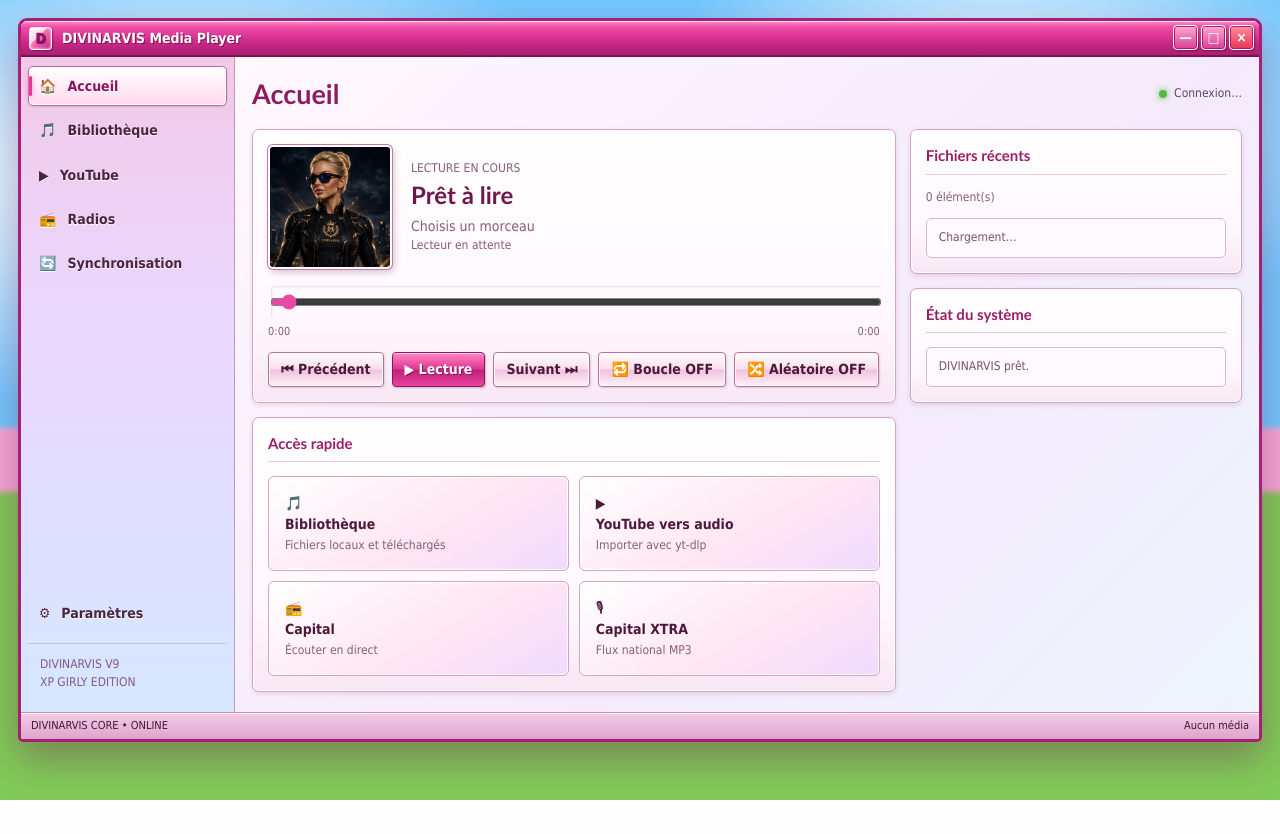
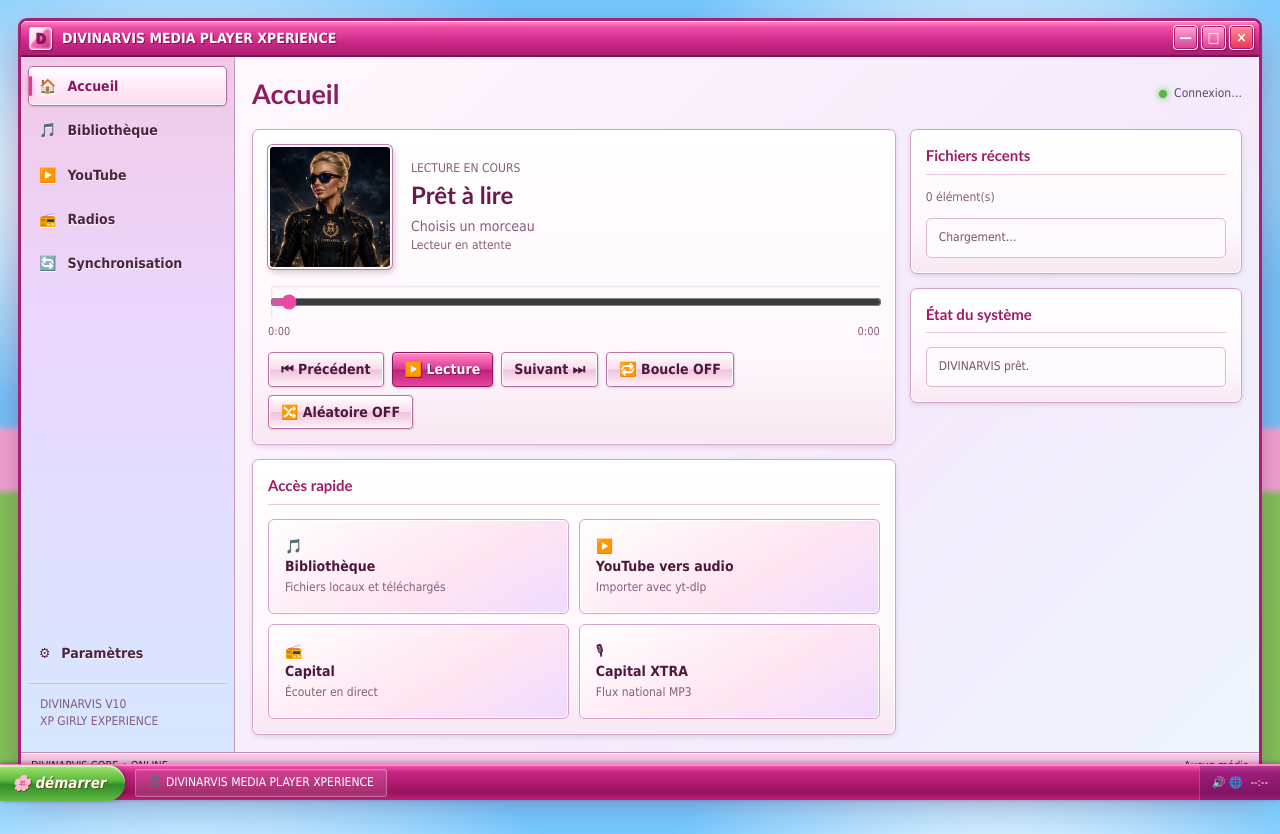
Before and after one commit to divinarvis/olga, a Flask app: page / in a window 1280 px wide. Before the commit the page ends 800 px from the top, so only its background shows below. Run offline with Flask 3, Linux system fonts and the light colour scheme.

Commit message:
Update index.html

```diff
--- a/templates/index.html
+++ b/templates/index.html
@@ -4,7 +4,7 @@
 <meta charset="utf-8">
 <meta name="viewport" content="width=device-width,initial-scale=1,viewport-fit=cover">
 <meta name="theme-color" content="#202020">
-<title>DIVINARVIS Media Player</title>
+<title>DIVINARVIS MEDIA PLAYER XPERIENCE</title>
 <style>
 :root{
   color-scheme:dark;
@@ -49,7 +49,7 @@ button:disabled{opacity:.48;cursor:not-allowed}
 .quick-grid{display:grid;grid-template-columns:repeat(2,minmax(0,1fr));gap:10px}.quick-tile{padding:16px;border:1px solid var(--line);border-radius:8px;background:rgba(255,255,255,.035);text-align:left}.quick-tile:hover{background:rgba(255,255,255,.07)}
 .playlist{display:grid;gap:5px;max-height:510px;overflow:auto}.track-row{display:grid;grid-template-columns:20px minmax(0,1fr) auto auto;align-items:center;gap:7px;padding:8px;border:1px solid transparent;border-radius:6px}.track-row:hover{background:rgba(255,255,255,.055);border-color:var(--line)}.track-icon{color:var(--accent)}.track-name{overflow:hidden;text-overflow:ellipsis;white-space:nowrap;cursor:pointer}.track-name small{display:block;color:var(--muted);font-size:10px}.small{min-height:28px;padding:4px 8px;font-size:11px}
 .sync-button{width:100%;padding:10px}.sync-on{background:#174f78}.sync-off{background:#333}.log{max-height:205px;overflow:auto;white-space:pre-wrap;font:11px/1.5 Consolas,monospace;color:#cfcfcf}.statusbar{display:flex;justify-content:space-between;align-items:center;padding:0 10px;border-top:1px solid var(--line);background:rgba(25,25,25,.75);color:var(--muted);font-size:11px}
-.radio-buttons{display:grid;grid-template-columns:1fr 1fr;gap:9px}.radio-state{margin-top:10px}
+.radio-state{margin-top:10px}
 @media(max-width:900px){body{padding:0}.window{min-height:100vh;border:0;border-radius:0}.shell{grid-template-columns:74px 1fr}.sidebar{align-items:center}.nav-btn{justify-content:center;font-size:0}.nav-btn span{font-size:20px}.side-caption{display:none}.grid{grid-template-columns:1fr}.content{padding:14px}}
 @media(max-width:560px){.window-actions{display:none}.shell{grid-template-columns:1fr;grid-template-rows:auto 1fr}.sidebar{position:sticky;top:0;z-index:5;flex-direction:row;border-right:0;border-bottom:1px solid var(--line);overflow:auto}.sidebar-spacer,.side-caption{display:none}.nav-btn{width:auto;min-width:48px}.player{grid-template-columns:82px minmax(0,1fr)}.cover{width:82px;height:82px}.track-title{font-size:19px}.quick-grid,.radio-buttons{grid-template-columns:1fr}.statusbar{display:none}}
 </style>
@@ -190,12 +190,18 @@ input:focus{border-color:#e33a98;box-shadow:0 0 0 1px #ffc5e4}
 .xp-tray{margin-left:auto;height:100%;display:flex;align-items:center;gap:8px;padding:0 12px;color:white;background:rgba(92,19,113,.38);border-left:1px solid rgba(255,255,255,.22);font-size:11px}
 @media(max-width:900px){body{padding:0 0 38px}.window{min-height:calc(100vh - 38px);border:0;border-radius:0}.shell{grid-template-columns:72px 1fr}.sidebar{background:linear-gradient(#f4cce9,#e5d6ff)}.nav-btn{font-size:0}.nav-btn span{font-size:20px}}
 @media(max-width:560px){.shell{grid-template-columns:1fr;grid-template-rows:auto 1fr}.sidebar{background:linear-gradient(90deg,#f4cce9,#e0d5ff);border-bottom:1px solid #c895bd}.xp-task-app{display:none}.xp-start{min-width:94px}.content{padding:11px}.window{grid-template-rows:36px 1fr 27px}}
+
+/* Love Radio Russie & Style des boutons radios alignés à 3 */
+.radio-buttons{grid-template-columns:repeat(3,minmax(0,1fr))}
+.love-radio-btn{display:flex;align-items:center;justify-content:center;gap:8px;background:linear-gradient(#ff766f,#db1e27 48%,#bd1119 52%,#f13b40)!important;border-color:#a30d14!important;color:#fff!important;text-shadow:1px 1px #790a0f!important}
+.love-radio-icon{width:28px;height:28px;flex:0 0 28px;border-radius:6px;object-fit:cover;background:#e5262d;border:1px solid rgba(255,255,255,.78);box-shadow:inset 0 0 0 1px rgba(255,255,255,.25),1px 1px 3px rgba(94,8,14,.28)}
+@media(max-width:700px){.radio-buttons{grid-template-columns:1fr}.love-radio-btn{justify-content:flex-start}}
 </style>
 </head>
 <body>
 <div class="window">
   <div class="titlebar">
-    <div class="app-title"><div class="app-icon">D</div><span>DIVINARVIS Media Player</span></div>
+    <div class="app-title"><div class="app-icon">D</div><span>DIVINARVIS MEDIA PLAYER XPERIENCE</span></div>
     <div class="window-actions"><button class="win-btn">—</button><button class="win-btn">□</button><button class="win-btn close">×</button></div>
   </div>
 
@@ -203,12 +209,12 @@ input:focus{border-color:#e33a98;box-shadow:0 0 0 1px #ffc5e4}
     <nav class="sidebar">
       <button class="nav-btn active" data-page="home"><span>🏠</span> Accueil</button>
       <button class="nav-btn" data-page="library"><span>🎵</span> Bibliothèque</button>
-      <button class="nav-btn" data-page="youtube"><span>▶</span> YouTube</button>
+      <button class="nav-btn" data-page="youtube"><span>▶️</span> YouTube</button>
       <button class="nav-btn" data-page="radio"><span>📻</span> Radios</button>
       <button class="nav-btn" data-page="sync"><span>🔄</span> Synchronisation</button>
       <div class="sidebar-spacer"></div>
       <button class="nav-btn" data-page="settings"><span>⚙</span> Paramètres</button>
-      <div class="side-caption">DIVINARVIS V9<br>XP GIRLY EDITION</div>
+      <div class="side-caption">DIVINARVIS V10<br>XP GIRLY EXPERIENCE</div>
     </nav>
 
     <main class="content">
@@ -230,13 +236,13 @@ input:focus{border-color:#e33a98;box-shadow:0 0 0 1px #ffc5e4}
               <input id="progress" class="progress" type="range" min="0" max="1000" value="0">
               <div class="time-row"><span id="currentTime">0:00</span><span id="duration">0:00</span></div>
               <div class="controls">
-                <button class="btn" id="prevBtn">⏮ Précédent</button><button class="btn primary" id="playBtn">▶ Lecture</button><button class="btn" id="nextBtn">Suivant ⏭</button>
+                <button class="btn" id="prevBtn">⏮ Précédent</button><button class="btn primary" id="playBtn">▶️ Lecture</button><button class="btn" id="nextBtn">Suivant ⏭</button>
                 <button class="btn" id="loopBtn">🔁 Boucle OFF</button><button class="btn" id="randomBtn">🔀 Aléatoire OFF</button>
               </div>
             </div>
             <div class="card"><h2>Accès rapide</h2><div class="quick-grid">
               <button class="quick-tile" data-go="library">🎵<br><strong>Bibliothèque</strong><br><span class="subtle">Fichiers locaux et téléchargés</span></button>
-              <button class="quick-tile" data-go="youtube">▶<br><strong>YouTube vers audio</strong><br><span class="subtle">Importer avec yt-dlp</span></button>
+              <button class="quick-tile" data-go="youtube">▶️<br><strong>YouTube vers audio</strong><br><span class="subtle">Importer avec yt-dlp</span></button>
               <button class="quick-tile" id="capitalQuick">📻<br><strong>Capital</strong><br><span class="subtle">Écouter en direct</span></button>
               <button class="quick-tile" id="xtraQuick">🎙<br><strong>Capital XTRA</strong><br><span class="subtle">Flux national MP3</span></button>
             </div></div>
@@ -263,12 +269,27 @@ input:focus{border-color:#e33a98;box-shadow:0 0 0 1px #ffc5e4}
 
       <section class="page" id="page-radio">
         <div class="toolbar"><h1 class="page-title">Radios</h1></div>
-        <div class="grid"><div class="card"><h2>Stations</h2><div class="radio-buttons"><button id="capitalBtn" class="btn primary">▶ Capital</button><button id="xtraBtn" class="btn primary">▶ Capital XTRA</button></div><div id="radioState" class="notice radio-state">Aucune radio active</div></div><aside class="card"><h2>Flux personnalisé</h2><div class="field"><label for="radioUrl">URL audio directe</label><input id="radioUrl" type="url" placeholder="https://…"><button id="customRadioBtn" class="btn">Lire le flux</button></div><div class="notice">Capital XTRA utilise désormais le flux national MP3 avec solution de repli.</div></aside></div>
+        <div class="grid">
+          <div class="card">
+            <h2>Stations</h2>
+            <div class="radio-buttons">
+              <button id="capitalBtn" class="btn primary">▶️ Capital</button>
+              <button id="loveRadioBtn" class="btn love-radio-btn"><img class="love-radio-icon" src="/static/loveradio.jpg" alt=""><span>Love Radio Russie</span></button>
+              <button id="xtraBtn" class="btn primary">▶️ Capital XTRA</button>
+            </div>
+            <div id="radioState" class="notice radio-state">Aucune radio active</div>
+          </div>
+          <aside class="card">
+            <h2>Flux personnalisé</h2>
+            <div class="field"><label for="radioUrl">URL audio directe</label><input id="radioUrl" type="url" placeholder="https://…"><button id="customRadioBtn" class="btn">Lire le flux</button></div>
+            <div class="notice">Capital XTRA utilise désormais le flux national MP3 avec solution de repli.</div>
+          </aside>
+        </div>
       </section>
 
       <section class="page" id="page-sync">
         <div class="toolbar"><h1 class="page-title">Synchronisation</h1></div>
-        <div class="grid"><div class="card"><h2>Dell ↔ iPhone</h2><button id="syncToggleBtn" class="btn sync-button sync-off">🔴 SYNCHRO OFF</button><p id="syncHelp" class="subtle">Désactivée par défaut.</p><div id="syncStatus" class="notice">Synchro OFF</div></div><aside class="card"><h2>Journal</h2><div id="journal" class="log">DIVINARVIS prêt.</div><div class="controls"><button id="clearLogBtn" class="btn">Effacer</button></div></aside></div>
+        <div class="grid"><div class="card"><h2>Dell ↔️ iPhone</h2><button id="syncToggleBtn" class="btn sync-button sync-off">🔴 SYNCHRO OFF</button><p id="syncHelp" class="subtle">Désactivée par défaut.</p><div id="syncStatus" class="notice">Synchro OFF</div></div><aside class="card"><h2>Journal</h2><div id="journal" class="log">DIVINARVIS prêt.</div><div class="controls"><button id="clearLogBtn" class="btn">Effacer</button></div></aside></div>
       </section>
 
       <section class="page" id="page-settings">
@@ -280,14 +301,28 @@ input:focus{border-color:#e33a98;box-shadow:0 0 0 1px #ffc5e4}
   <div class="statusbar"><span>DIVINARVIS CORE • ONLINE</span><span id="statusTrack">Aucun média</span></div>
 </div>
 
+<div class="xp-taskbar">
+  <button class="xp-start">
+    🌸 démarrer
+  </button>
+
+  <div class="xp-task-app">
+    🎵 DIVINARVIS MEDIA PLAYER XPERIENCE
+  </div>
+
+  <div class="xp-tray">
+    🔊 🌐
+    <span id="xpClock">--:--</span>
+  </div>
+</div>
+
+<script src="/static/divinarvis-ai-launcher.js"></script>
+<script src="/static/divinarvis-radio-final.js"></script>
+
 <script>
 "use strict";
 const $=id=>document.getElementById(id),audio=$("audio");
 let tracks=[],current=-1,isLoop=false,randomMode=false,currentRadioId=null,portalSyncEnabled=false,lastSeenSyncTs=0,syncFirstPoll=true,syncPollBusy=false;
-const RADIO={
-  capital:{name:"Capital",urls:["https://media-ice.musicradio.com/CapitalUKMP3","https://media-ssl.musicradio.com/Capital"]},
-  xtra:{name:"Capital XTRA",urls:["https://media-ice.musicradio.com/CapitalXTRANationalMP3","https://media-ssl.musicradio.com/CapitalXTRA"]}
-};
 const portalClientId=(()=>{let id=localStorage.getItem("divinarvis_client_id");if(!id){id="device_"+Date.now().toString(36)+"_"+Math.random().toString(36).slice(2,9);localStorage.setItem("divinarvis_client_id",id)}return id})();
 function showPage(name){document.querySelectorAll(".page").forEach(x=>x.classList.toggle("active",x.id===`page-${name}`));document.querySelectorAll(".nav-btn[data-page]").forEach(x=>x.classList.toggle("active",x.dataset.page===name))}
 document.querySelectorAll("[data-page]").forEach(b=>b.addEventListener("click",()=>showPage(b.dataset.page)));document.querySelectorAll("[data-go]").forEach(b=>b.addEventListener("click",()=>showPage(b.dataset.go)));
@@ -303,13 +338,11 @@ async function loadFiles(){try{tracks=await api("/api/files");renderPlaylist();$
 function buildRows(target,items){const list=$(target);list.replaceChildren();if(!items.length){const e=document.createElement("div");e.className="notice";e.textContent="Aucun fichier.";list.append(e);return}items.forEach(track=>{const index=tracks.findIndex(t=>t.name===track.name),row=document.createElement("div");row.className="track-row";const icon=document.createElement("span");icon.className="track-icon";icon.textContent=index===current?"▶":"♪";const name=document.createElement("div");name.className="track-name";name.title=track.name;name.innerHTML="";const main=document.createElement("span");main.textContent=track.displayName||track.name;const small=document.createElement("small");small.textContent=`${bytes(track.size)} • ${new Date(track.modified*1000).toLocaleDateString()}`;name.append(main,small);name.onclick=()=>playIdx(index);const play=document.createElement("button");play.className="btn small";play.textContent="Lire";play.onclick=()=>playIdx(index);const del=document.createElement("button");del.className="btn small danger";del.textContent="Supprimer";del.onclick=()=>deleteTrack(track.name);row.append(icon,name,play,del);list.append(row)})}
 function renderPlaylist(){$("trackCount").textContent=tracks.length;$("trackCountHome").textContent=tracks.length;buildRows("playlist",tracks);buildRows("recentPlaylist",tracks.slice(0,5))}
 async function playIdx(i,remote=false){if(!Number.isInteger(i)||i<0||i>=tracks.length)return;current=i;currentRadioId=null;audio.src=tracks[i].url;$("title").textContent=tracks[i].displayName\vert{}\vert{}tracks[i].name;$("meta").textContent="Bibliothèque DIVINARVIS";$("liveHint").textContent=tracks[i].name;$("statusTrack").textContent=$("title").textContent;renderPlaylist();try{await audio.play()}catch(_){log("Appuie sur Lecture pour autoriser le son.")}if(!remote)pushSync("playIdx",{index:i,currentTime:0})}
-async function tryRadio(station,id,remote=false){current=-1;currentRadioId=id;let pos=0;const attempt=async()=>{if(pos>=station.urls.length){log(`${station.name} indisponible. Essaie Global Player.`);$("radioState").textContent=`Échec de lecture : ${station.name}`;return}const url=station.urls[pos++];audio.src=url;$("title").textContent=station.name;$("meta").textContent="Radio en direct";$("liveHint").textContent="Flux radio";$("radioState").textContent=`Connexion à ${station.name}…`;$("statusTrack").textContent=station.name;try{await audio.play();$("radioState").textContent=`En direct : ${station.name}`;if(!remote)pushSync("capital",{capitalUrl:url,capitalName:station.name,currentRadioId:id,currentTime:0})}catch(_){setTimeout(attempt,350)}};await attempt()}
-function playRadio(url,name,id,remote=false){return tryRadio({name,urls:[url]},id,remote)}
 async function deleteTrack(name){if(!confirm(`Supprimer « ${name} » du serveur ?`))return;try{await api("/api/delete",{method:"POST",headers:{"Content-Type":"application/json"},body:JSON.stringify({file:name})});if(tracks[current]?.name===name){audio.pause();audio.removeAttribute("src");audio.load();current=-1}await loadFiles();pushSync("delete",{filename:name});log("Supprimé : "+name)}catch(e){log("Suppression impossible : "+e.message)}}
 function moveTrack(d,remote=false){if(!tracks.length)return;let n;if(randomMode&&tracks.length>1){do{n=Math.floor(Math.random()*tracks.length)}while(n===current)}else n=current<0?0:(current+d+tracks.length)%tracks.length;playIdx(n,remote)}
 $("prevBtn").onclick=()=>moveTrack(-1);$("nextBtn").onclick=()=>moveTrack(1);$("playBtn").onclick=async()=>{if(!audio.src&&tracks.length)return playIdx(current>=0?current:0);if(audio.paused){try{await audio.play();pushSync("resume")}catch(_){log("Lecture bloquée par le navigateur.")}}else{audio.pause();pushSync("pause")}};audio.onplay=()=>$("playBtn").textContent="⏸ Pause";audio.onpause=()=>$("playBtn").textContent="▶ Lecture";
 $("loopBtn").onclick=()=>{isLoop=!isLoop;updateModes();pushSync("loop",{isLoop})};$("randomBtn").onclick=()=>{randomMode=!randomMode;updateModes();pushSync("random",{randomMode})};audio.ontimeupdate=()=>{if(Number.isFinite(audio.duration)&&audio.duration>0){$("progress").value=Math.round(audio.currentTime/audio.duration*1000);$("currentTime").textContent=timeText(audio.currentTime);$("duration").textContent=timeText(audio.duration)}};audio.onloadedmetadata=()=>$("duration").textContent=timeText(audio.duration);$("progress").onchange=()=>{if(Number.isFinite(audio.duration)&&audio.duration>0){audio.currentTime=Number($("progress").value)/1000*audio.duration;pushSync("seek",{currentTime:audio.currentTime})}};audio.onended=()=>{if(!isLoop)moveTrack(1)};
-function capital(){tryRadio(RADIO.capital,"capital")}function xtra(){tryRadio(RADIO.xtra,"xtra")}$("capitalBtn").onclick=capital;$("capitalQuick").onclick=capital;$("xtraBtn").onclick=xtra;$("xtraQuick").onclick=xtra;$("customRadioBtn").onclick=()=>{const u=$("radioUrl").value.trim();if(!/^https?:\/\//i.test(u))return log("Entre une URL valide.");playRadio(u,"Radio personnalisée","custom")};
+$("customRadioBtn").onclick=()=>{const u=$("radioUrl").value.trim();if(!/^https?:\/\//i.test(u))return log("Entre une URL valide.");tryRadio({name:"Radio personnalisée",urls:[u]},"custom")};
 $("uploadBtn").onclick=async()=>{const fs=Array.from($("fileInput").files||[]);if(!fs.length)return log("Choisis un fichier.");$("uploadBtn").disabled=true;try{for(const f of fs){const form=new FormData();form.append("file",f,f.name);const r=await fetch("/api/upload",{method:"POST",body:form}),d=await r.json().catch(()=>({}));if(!r.ok)throw new Error(d.error\vert{}\vert{}"Import impossible")}$("fileInput").value="";await loadFiles();pushSync("newLocal");log("Fichier(s) importé(s) avec leur nom d'origine.")}catch(e){log("Import : "+e.message)}finally{$("uploadBtn").disabled=false}};
 $("refreshBtn").onclick=loadFiles;$("clearBtn").onclick=async()=>{if(!tracks.length||!confirm("Supprimer tous les médias du serveur ?"))return;try{await api("/api/delete-all",{method:"POST"});audio.pause();audio.removeAttribute("src");audio.load();current=-1;await loadFiles();pushSync("clear");log("Bibliothèque vidée.")}catch(e){log("Suppression : "+e.message)}};
 $("ytBtn").onclick=async()=>{
```
